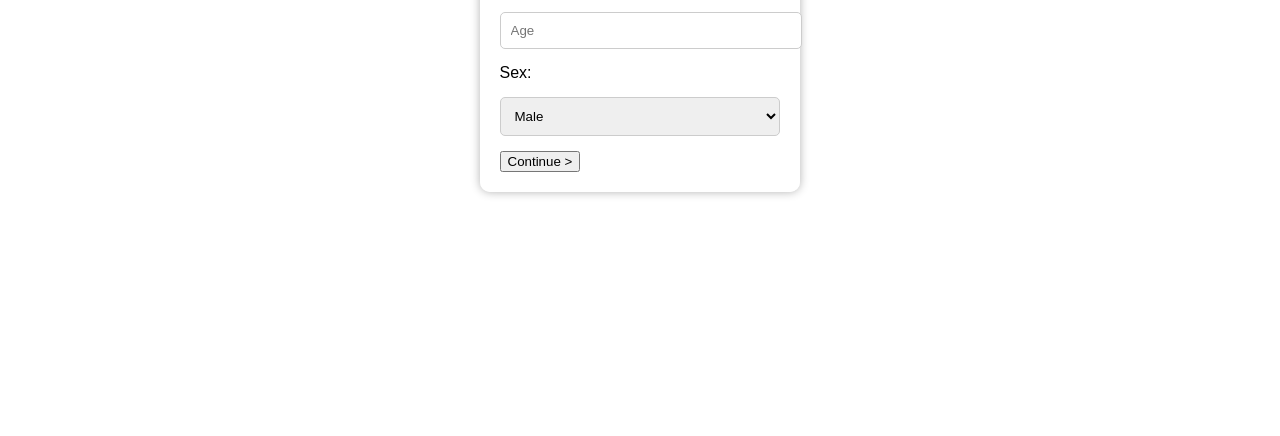
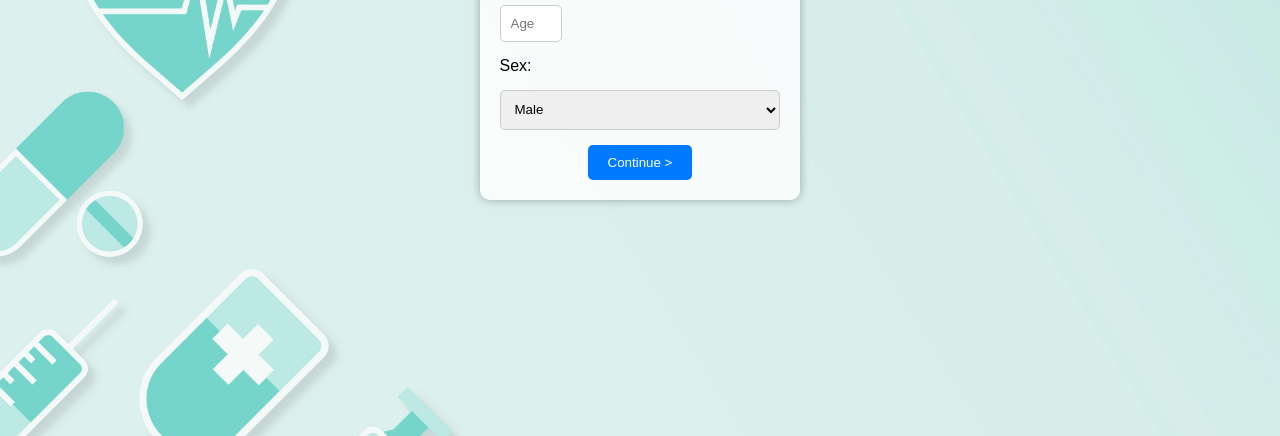
Before and after one commit to shreyasdhekane/SymptoGuide, a plain HTML site: page index.html in a window 1280 px wide. Shown: the part 364-800 px from the top of the page. Drawn offline with Linux system fonts and the light colour scheme.

Commit message:
Update index.html

```diff
--- a/index.html
+++ b/index.html
@@ -6,7 +6,7 @@
     <title>Symptom Checker</title>
     <style>
         body {
-            background-image: url('v870-tang-36.jpg'); /* Replace with your image file */
+            background-image: url('/images/v870-tang-36.jpg'); /* Replace with your image file */
             background-size: cover;
             background-repeat: no-repeat;
             font-family: Arial, sans-serif;
@@ -40,6 +40,7 @@
             padding: 10px;
             border: 1px solid #ccc;
             border-radius: 5px;
+        }
 
         select {
             height: 40px;
```
